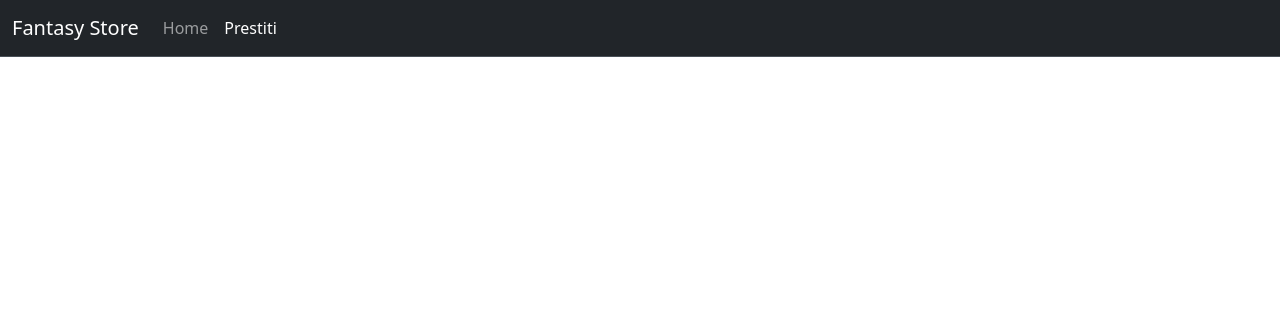
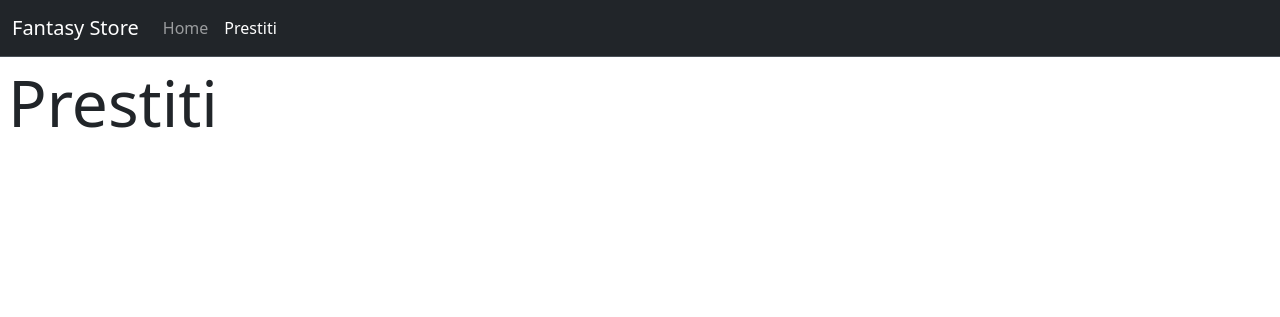
Before and after one commit to benaversano98/projectLibreria, a Flask app: page /loan in a window 1280 px wide. Shown: the top 317 px of the page. Run offline with Flask 3, Linux system fonts and the light colour scheme; data that the repository does not hold is empty.

Commit message:
Update Benedetta 13:12

```diff
--- a/bookstodb/Webapp/templates/prestiti.html
+++ b/bookstodb/Webapp/templates/prestiti.html
@@ -28,6 +28,7 @@
         </div>
     </div>
 </nav>
+<h1 class="display-3 p-2">Prestiti</h1>
 <div class="accordion" id="accordionExample">
     {% for elem in list_loan %}
   <div class="accordion-item">
```
